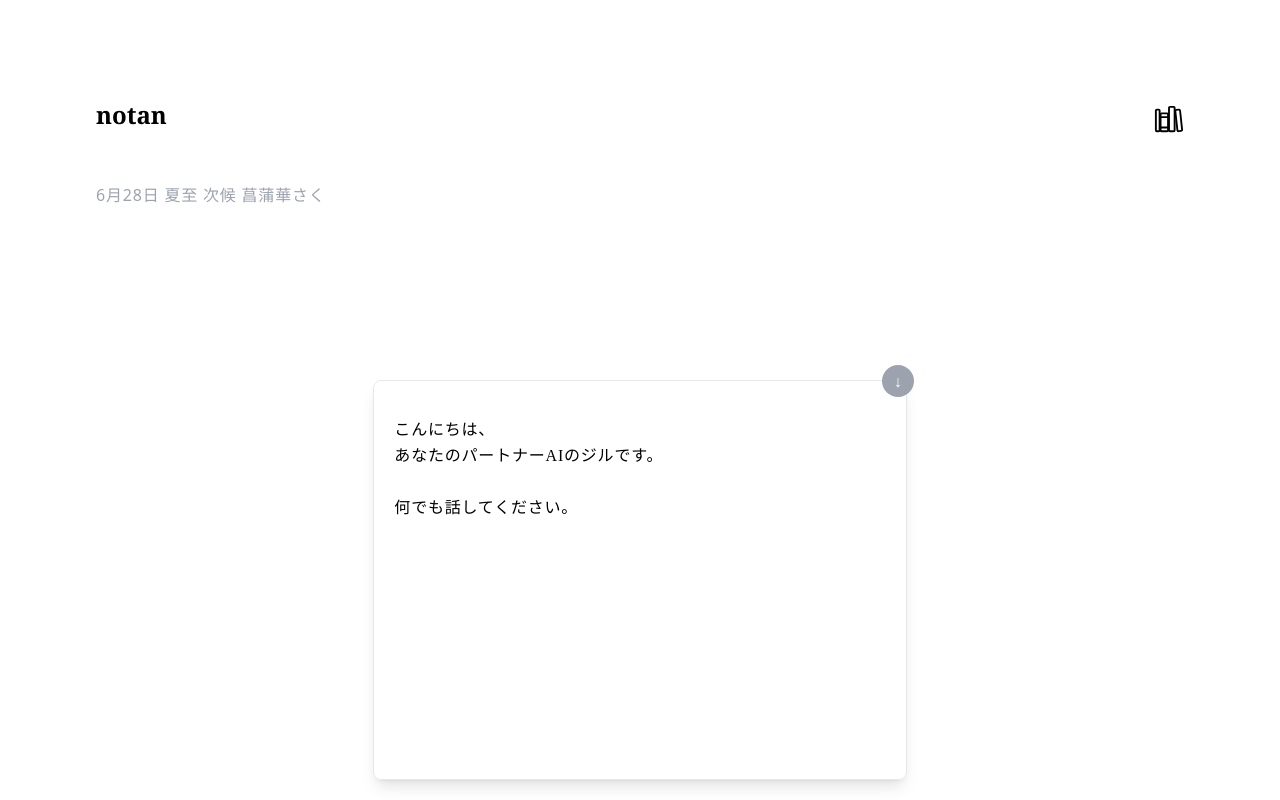
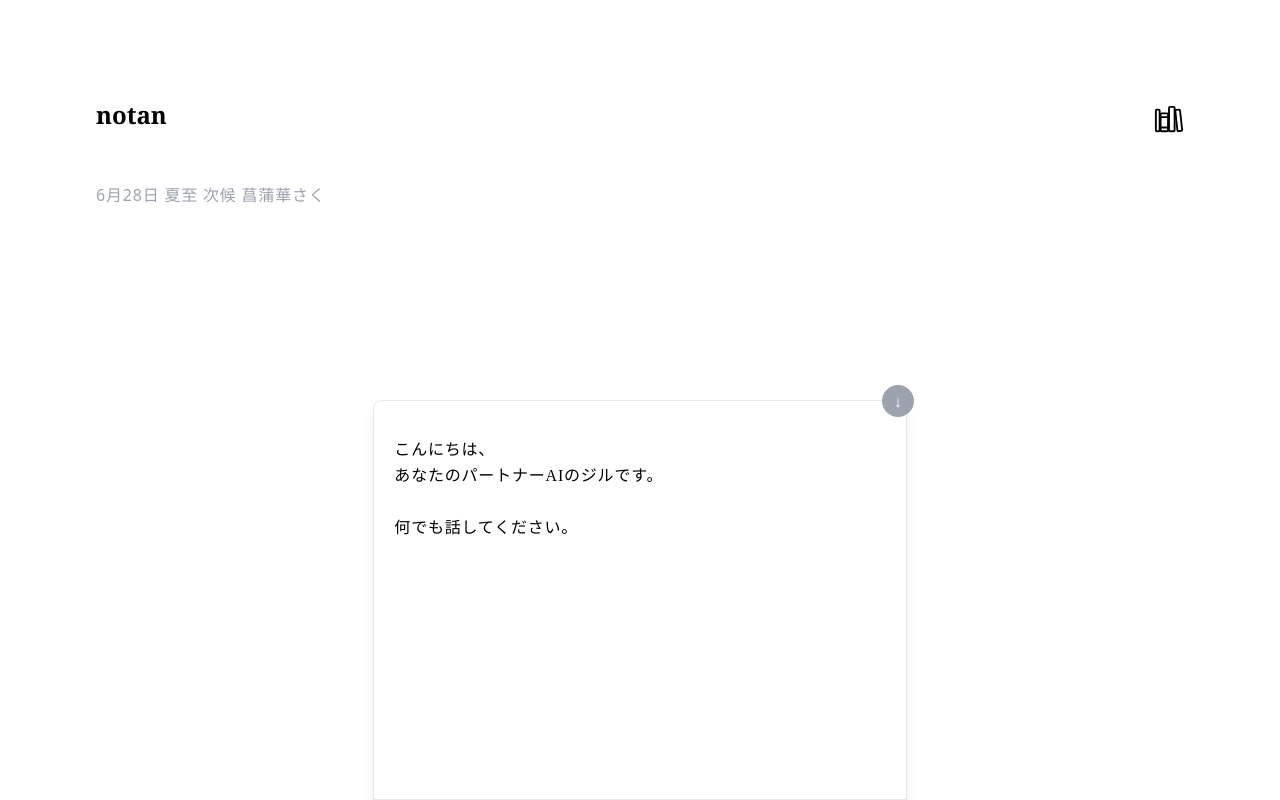
Before and after one commit to Takuzen/notan-me, a Next.js app: page / in a window 1280 px wide. Both pictures are taken after a click on the element "いま何を考えていますか?". Shown: the top 800 px of the page. Built offline with nearby package versions, Linux system fonts and the light colour scheme.

Commit message:
feat: toggle (halfway)

```diff
--- a/src/pages/index.tsx
+++ b/src/pages/index.tsx
@@ -10,6 +10,7 @@ export default function Home() {
   const [chatExpanded, setChatExpanded] = useState(false);
   const [chatInput, setChatInput] = useState('');
   const [chatMessages, setChatMessages] = useState<Array<{ role: string, content: string }>>([]);
+  const [isToggled, setIsToggled] = useState(false);
 
   useEffect(() => {
     const firebaseConfig = {
@@ -67,6 +68,10 @@ export default function Home() {
     setNote(event.target.value);
   };
 
+  const handleToggle = () => {
+    setIsToggled(!isToggled);
+  };
+
   return (
     <main className="p-8 sm:p-24">
     <div className="flex flex-col">
@@ -105,7 +110,7 @@ export default function Home() {
 
       <div
         id="chatbtn"
-    className={`z-10 cursor-pointer text-center rounded-lg border fixed bottom-5 left-0 right-0 mx-auto w-11/12 sm:w-9/12 lg:w-7/12 xl:w-5/12 p-5 shadow-lg ${
+        className={`z-10 cursor-pointer text-center rounded-t-lg border fixed bottom-0 left-0 right-0 mx-auto w-11/12 sm:w-9/12 lg:w-7/12 xl:w-5/12 p-5 shadow-lg ${
           chatExpanded ? 'h-2/3 sm:h-1/2 bottom-0' : ''
           }`}
         onClick={!chatExpanded ? handleChatToggle : undefined}
@@ -119,7 +124,7 @@ export default function Home() {
           ↓
         </button>
         <p className="tracking-wider leading-relaxed font-mincho text-start mt-4 cursor-auto">こんにちは、<br/>あなたのパートナーAIのジルです。<br/><br/>何でも話してください。</p>
-  <div className="chat-messages tracking-wider leading-relaxed">
+        <div className="chat-messages tracking-wider leading-relaxed my-5">
           {chatMessages.map((message, index) => (
             <p key={index} className={`text-left ${message.role === 'assistant' ? 'text-black' : 'text-gray-500'}`}>{message.content}</p>
           ))}
@@ -133,9 +138,20 @@ export default function Home() {
               handleChatSubmit(event);
             }
           }}
-    className="z-20 w-full h-screen focus:caret-emerald-900 focus:outline-none rounded-lg mt-6 tracking-wider leading-relaxed bg-transparent text-gray-500 caret-emerald-900"
+          className="z-20 w-full h-full max-h-screen focus:caret-emerald-500 focus:outline-none rounded-lg mt-6 tracking-wider leading-relaxed bg-transparent text-gray-500 caret-emerald-500"
           placeholder=""
-    autoFocus/>
+          autoFocus
+        />
+        {/*
+        <div
+          className="flex self-center absolute bottom-10 right-10 z-50 bg-red-500 p-3 rounded-full"
+        >
+          <label>
+            Toggle
+            <input type="checkbox" checked={isToggled} onChange={handleToggle} />
+          </label>
+        </div>
+      */}
       </>
       ) : (
 
@@ -182,6 +198,20 @@ export default function Home() {
           background-color: #728fce;
         }
       }
+
+      .toggle-container {
+        appearance: none;
+        position: relative;
+        z-index: 30;
+        padding: 10px;
+        background-color: white;
+      }
+
+      .toggle-label {
+        display: flex;
+        align-items: center;
+        justify-content: center;
+      }
     `}</style>
   </main>
   )
```
Lines whose indentation alone changed are shown as unchanged.
